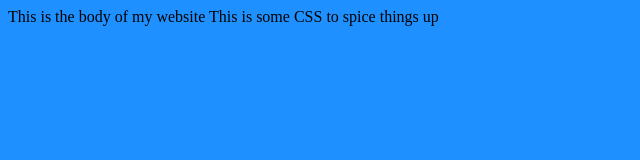
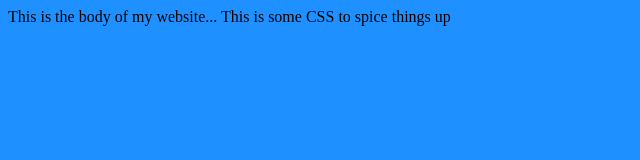
Before and after one commit to GalacticSuperMoose/TheMoose, a plain HTML site: page index.html in a window 1280 px wide. Shown: the full height of the page, 0-640 px from the left. Drawn offline with Linux system fonts and the light colour scheme.

Commit message:
Update index.html

```diff
--- a/index.html
+++ b/index.html
@@ -3,6 +3,6 @@
   <head>
     <title> Github whatever site! </title>
   </head>
-  <body> This is the body of my website </body>
+  <body> This is the body of my website... </body>
   <body style="background-color:DodgerBlue;">This is some CSS to spice things up</body>
 </html>
```
